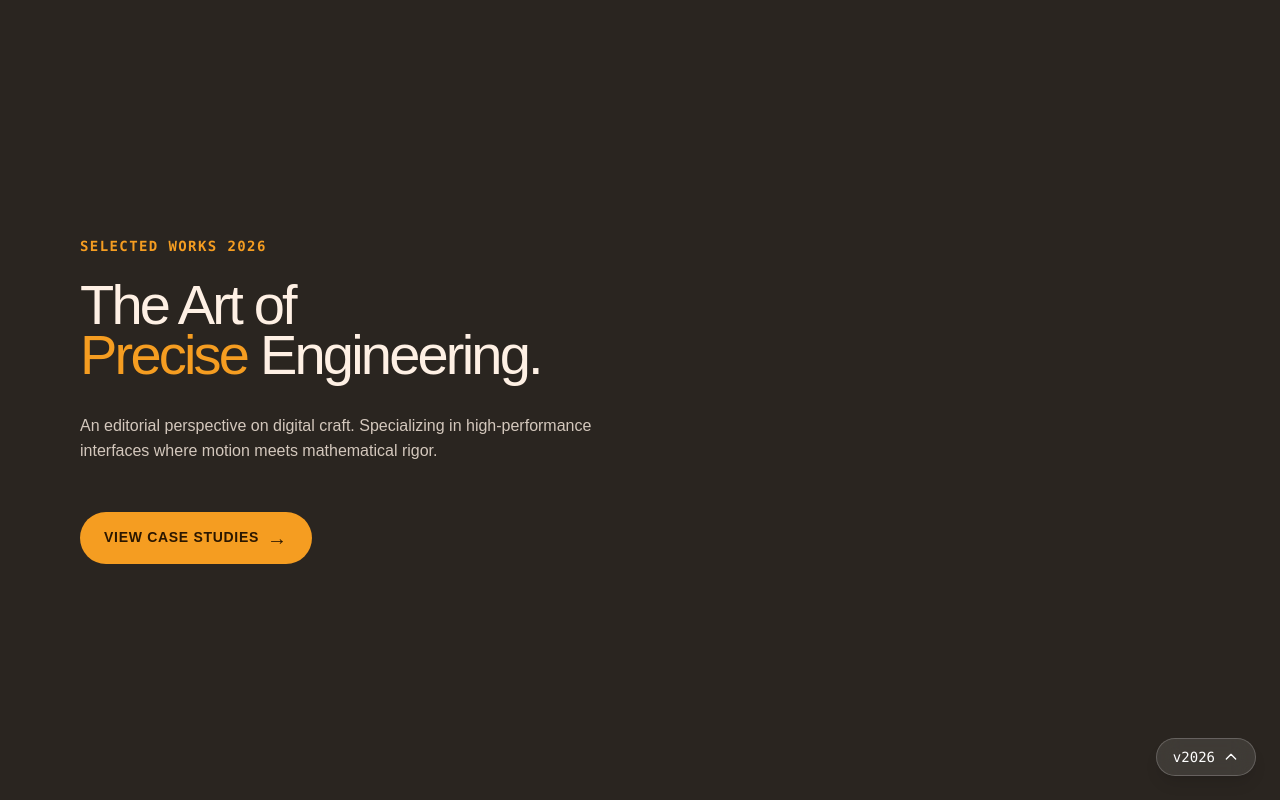
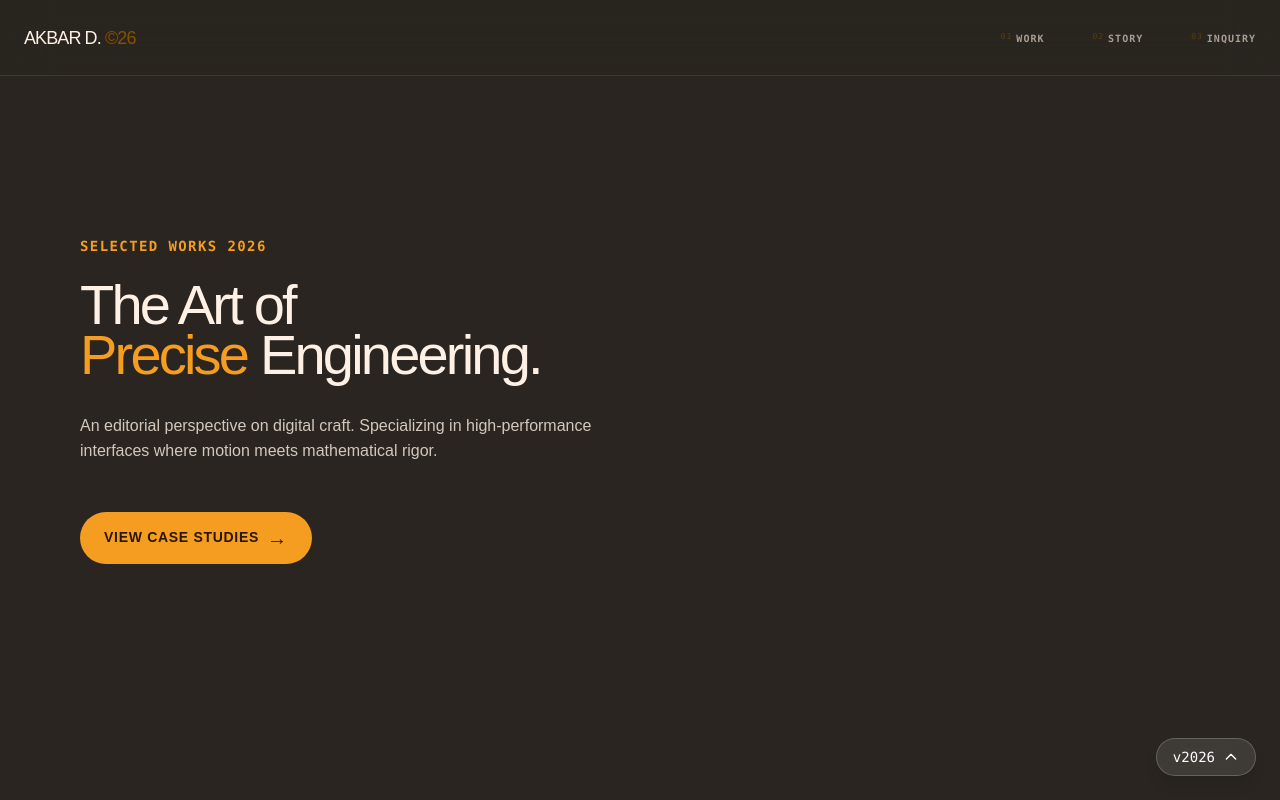
Before and after one commit to akbrdhia/AkbarD_Porto, a React (Vite) app: page /2026 in a window 1280 px wide. Built offline with nearby package versions, Linux system fonts and the light colour scheme.

Commit message:
feat(2026): implement editorial glassmorphism navbar with numbered prefixes

```diff
--- a/src/2026/Portfolio2026.jsx
+++ b/src/2026/Portfolio2026.jsx
@@ -2,11 +2,13 @@ import React from 'react';
 import './theme/theme.css';
 import './theme/typography.css';
 import MainLayout from './layout/MainLayout';
+import Navbar from './layout/Navbar';
 import Hero from './features/hero/Hero';
 
 const Portfolio2026 = () => {
   return (
     <MainLayout>
+      <Navbar />
       <Hero />
     </MainLayout>
   );
--- /dev/null
+++ b/src/2026/layout/Navbar.jsx
@@ -0,0 +1,52 @@
+import React from 'react';
+import { motion } from 'framer-motion';
+
+const navItems = [
+  { id: '01', label: 'WORK', href: '#gallery' },
+  { id: '02', label: 'STORY', href: '#about' },
+  { id: '03', label: 'INQUIRY', href: '#contact' },
+];
+
+const Navbar = () => {
+  return (
+    <nav className="fixed top-0 left-0 w-full z-[100] px-6 py-6 flex justify-between items-center">
+      {/* Glassmorphism Backdrop (70% opacity + 20px blur) */}
+      <div className="absolute inset-0 bg-p26-surface/70 backdrop-blur-xl border-b border-white/10" />
+
+      <div className="relative z-10 flex justify-between items-center w-full max-w-7xl mx-auto">
+        {/* Logo / Name */}
+        <motion.div
+          initial={{ opacity: 0, x: -20 }}
+          animate={{ opacity: 1, x: 0 }}
+          className="p26-display-lg text-lg tracking-tighter"
+        >
+          AKBAR D. <span className="text-p26-primary">©26</span>
+        </motion.div>
+
+        {/* Navigation Items */}
+        <div className="hidden md:flex gap-12">
+          {navItems.map((item, index) => (
+            <motion.a
+              key={item.id}
+              href={item.href}
+              initial={{ opacity: 0, y: -10 }}
+              animate={{ opacity: 1, y: 0 }}
+              transition={{ delay: index * 0.1 }}
+              className="group flex items-start gap-1 font-mono text-[10px] tracking-widest text-p26-on-surface/60 hover:text-p26-primary transition-colors"
+            >
+              <span className="text-[8px] text-p26-primary/50 group-hover:text-p26-primary">{item.id}</span>
+              <span className="font-bold">{item.label}</span>
+            </motion.a>
+          ))}
+        </div>
+
+        {/* Mobile Menu Trigger (Pill style) */}
+        <div className="md:hidden px-4 py-2 bg-p26-primary-container/20 rounded-full border border-white/10 text-[10px] font-mono tracking-widest text-p26-primary">
+          MENU
+        </div>
+      </div>
+    </nav>
+  );
+};
+
+export default Navbar;
```
